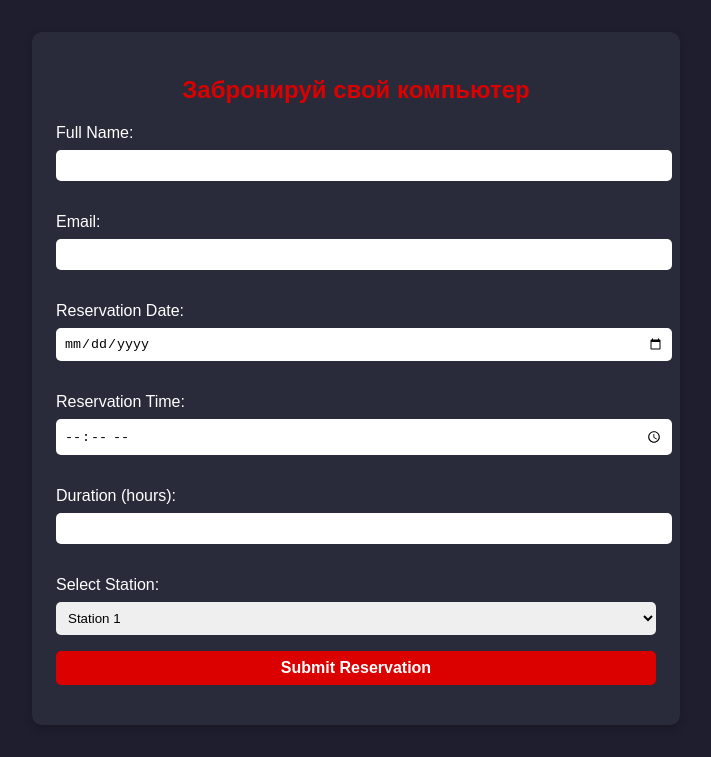
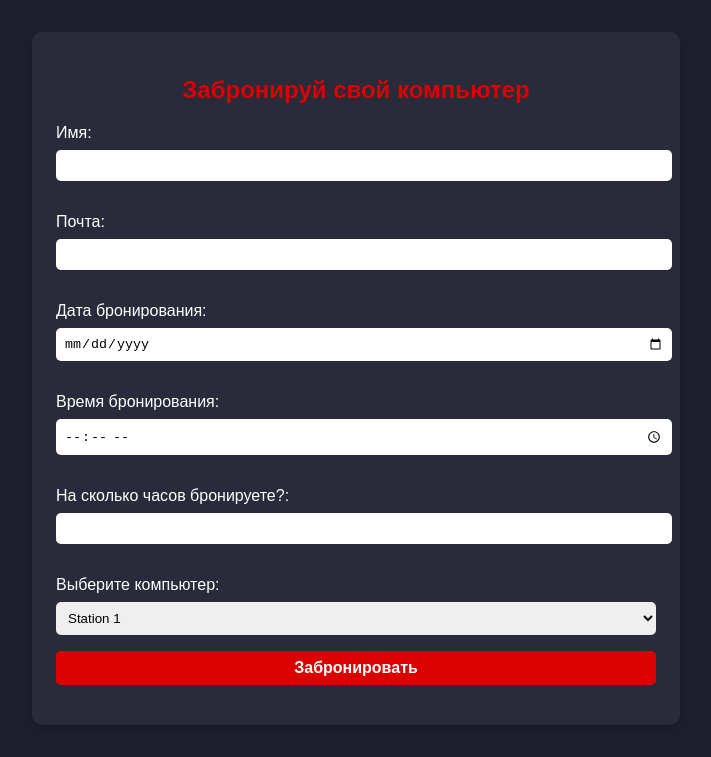
Before and after one commit to AlexeykaMigos/combined_site, a FastAPI app: page /form in a window 1280 px wide. Shown: the part 87-844 px from the top of the page, without its empty margins (284-995 px from the left). Run offline with FastAPI, Linux system fonts and the light colour scheme.

Commit message:
исправил форму

```diff
--- a/templates/form.html
+++ b/templates/form.html
@@ -11,24 +11,24 @@
     <header>
         <h1>Бронирование компьютера</h1>
     </header>
-    <form action="submit_reservation.html" method="post">
+    <form id="formInfo">
         <h2>Забронируй свой компьютер</h2>
-        <label for="name">Full Name:</label>
+        <label for="name">Имя:</label>
         <input type="text" id="name" name="name" required>
 
-        <label for="email">Email:</label>
+        <label for="email">Почта:</label>
         <input type="email" id="email" name="email" required>
 
-        <label for="date">Reservation Date:</label>
+        <label for="date">Дата бронирования:</label>
         <input type="date" id="date" name="date" required>
 
-        <label for="time">Reservation Time:</label>
+        <label for="time">Время бронирования:</label>
         <input type="time" id="time" name="time" required>
 
-        <label for="duration">Duration (hours):</label>
+        <label for="duration">На сколько часов бронируете?:</label>
         <input type="number" id="duration" name="duration" min="1" max="24" required>
 
-        <label for="station">Select Station:</label>
+        <label for="station">Выберите компьютер:</label>
         <select id="station" name="station" required>
             <option value="station1">Station 1</option>
             <option value="station2">Station 2</option>
@@ -37,8 +37,7 @@
             <option value="station5">Station 5</option>
             <option value="station6">Station 6</option>
         </select>
-
-        <input type="submit" value="Submit Reservation">
+        <input type="submit" value="Забронировать">
     </form>
 </body>
 </html>
```
